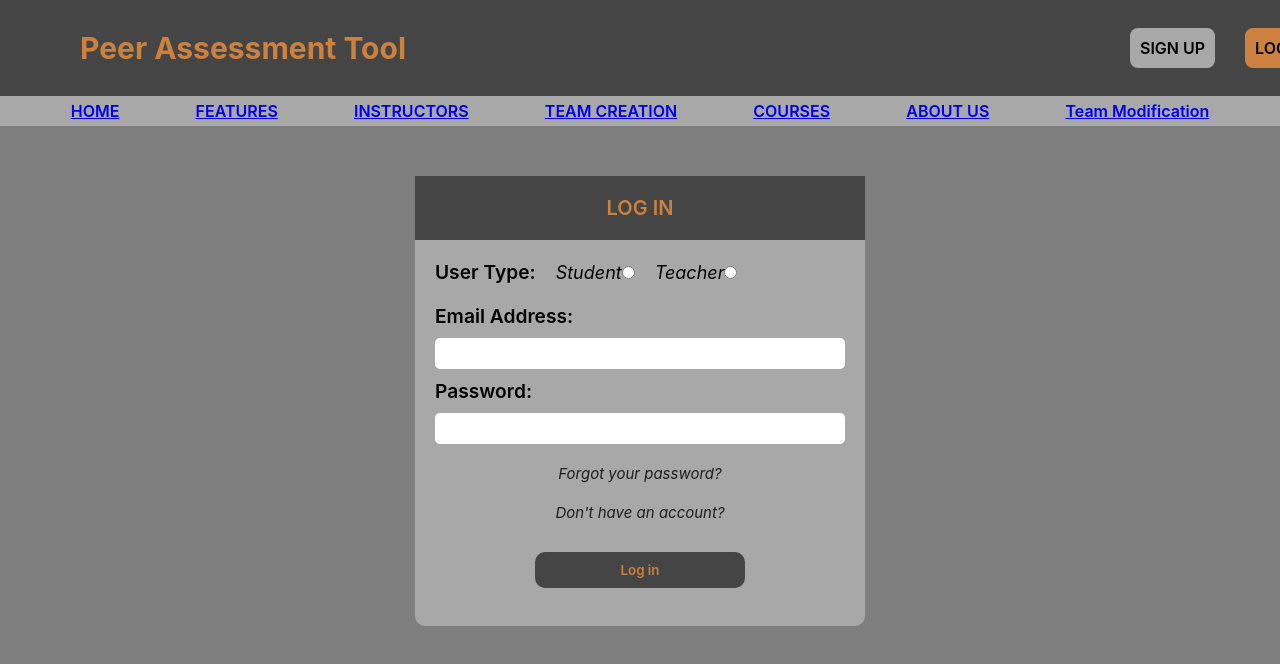
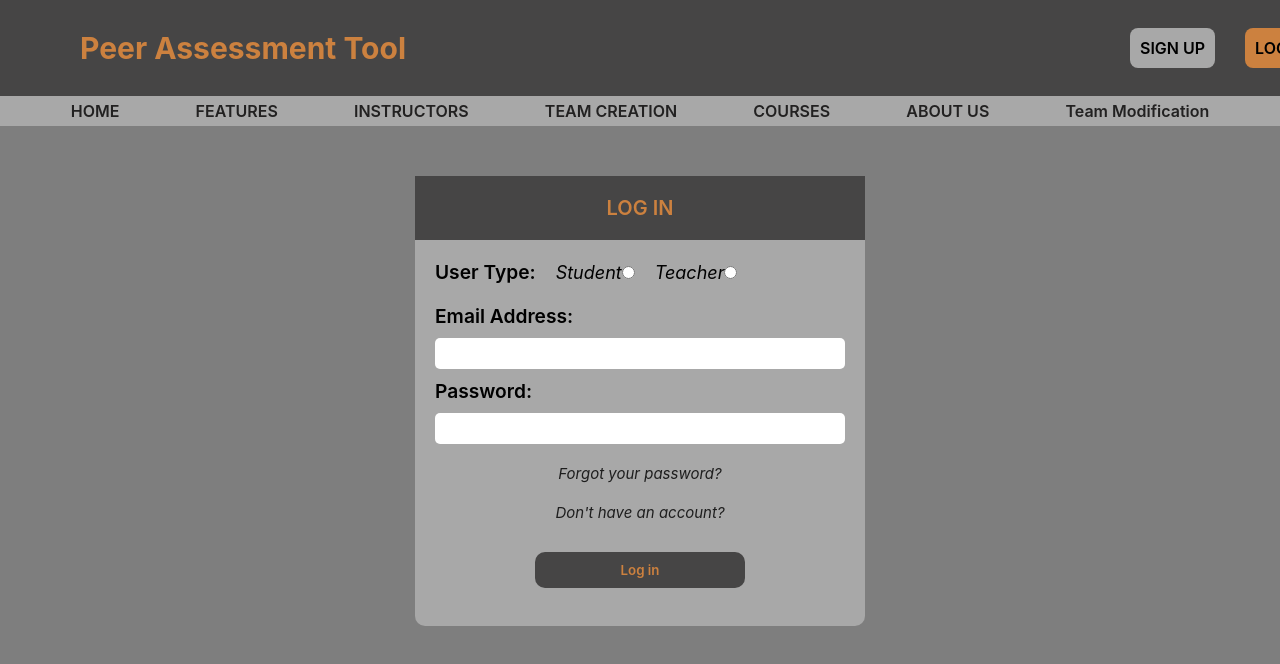
Before and after one commit to DaraDadgar/GroupX_SOEN341_Project_F24, a React (Vite) app in the folder FrontEnd/: page /login in a window 1280 px wide. Shown: the top 664 px of the page. Built offline with nearby package versions, Linux system fonts and the light colour scheme.

Commit message:
Update navbar.css

```diff
--- a/FrontEnd/src/css/navbar.css
+++ b/FrontEnd/src/css/navbar.css
@@ -17,3 +17,13 @@ nav li:hover {
   text-decoration: underline;
   cursor: pointer;
 }
+
+nav > ul > * {
+  text-decoration: none;
+  color: rgb(34, 33, 33);
+}
+
+nav > ul > *:hover {
+  text-decoration: underline;
+  cursor: pointer;
+}
```
